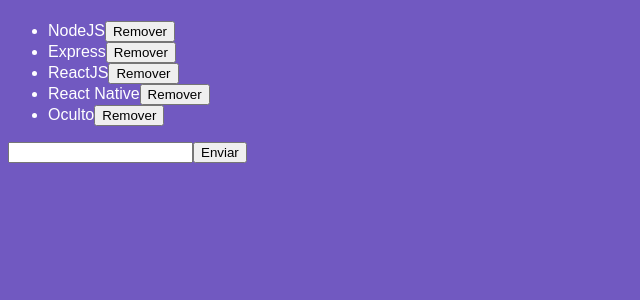
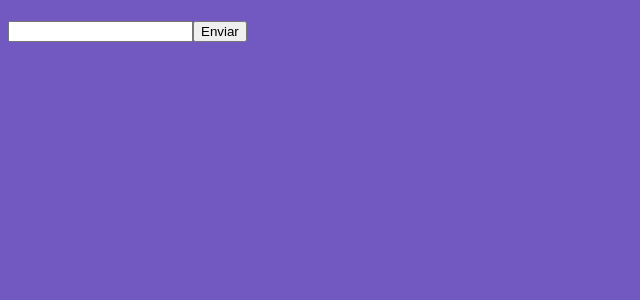
Before and after one commit to emanuelhfarias/bootcamp-gostack-modulo-04, a React app: page / in a window 1280 px wide. Shown: the top 300 px of the page, without its empty margins (0-640 px from the left). Built offline with nearby package versions, Linux system fonts and the light colour scheme.

Commit message:
implement component life cycle

```diff
--- a/src/components/TechList.js
+++ b/src/components/TechList.js
@@ -6,21 +6,27 @@
 
   state = {
     newTech: '',
-    techs: ['NodeJS', 'Express', 'ReactJS', 'React Native'],
+    techs: [],
   };
 
   // executado assim que o componente aparece em tela
   componentDidMount() {
-    // chamadas à APIs
+    const techs = localStorage.getItem('techs');
+    if (techs) {
+      this.setState({ techs: JSON.parse(techs) });
+    }
   }
 
   // executado sempre que houver alterações nas props ou state
-  componentDidUpdate(prevProps, prevState) {
-    // this.props, this.state
+  componentDidUpdate(_, prevState) {
+    if (prevState.techs !== this.state.techs) {
+      localStorage.setItem('techs', JSON.stringify(this.state.techs));
+    }
   }
 
   // executado quando o componente deixar de existir
   componentDidUnmount() {
+    // removeEventListener()
   }
 
   handleInputChange = e => {
@@ -51,7 +57,6 @@
               onDelete={() => this.handleDelete(tech)}
             />
           ))}
-          <TechItem onDelete={() => this.handleDelete(tech)} />
         </ul>
         <input
           onChange={this.handleInputChange}
```
